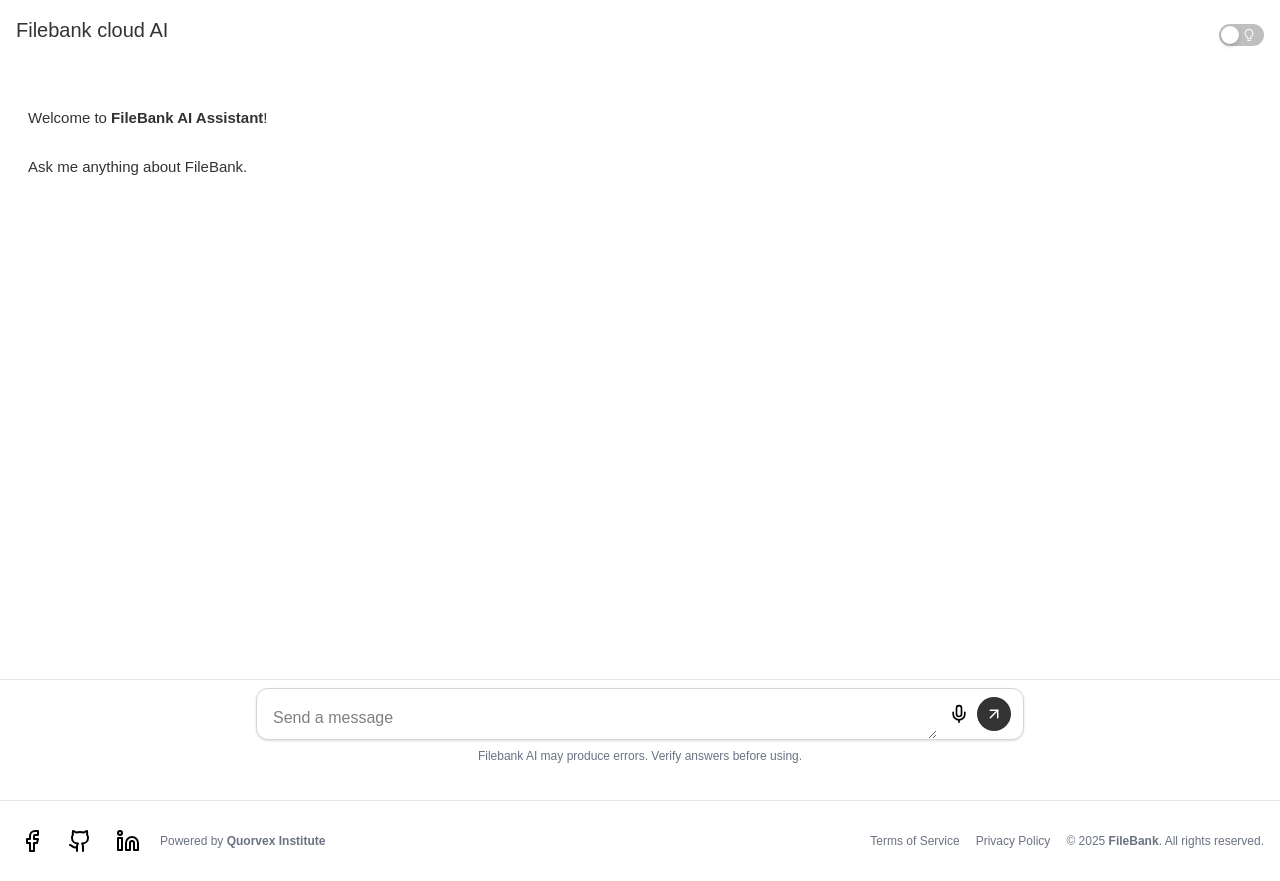
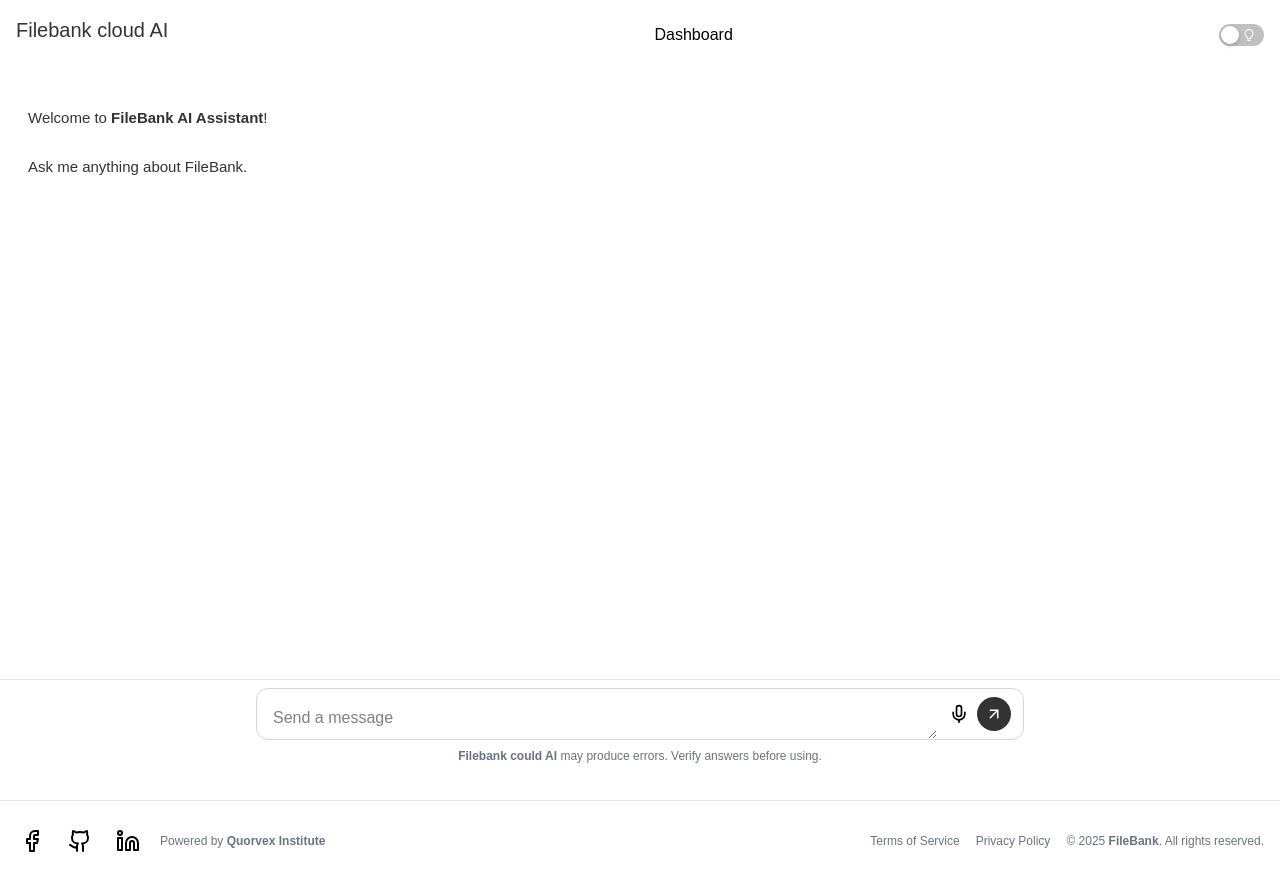
Before and after one commit to Ymffuture/Filebank, a React (Vite) app in the folder filebank-frontend/: page /full-screen-ai in a window 1280 px wide. Built offline with nearby package versions, Linux system fonts and the light colour scheme.

Commit message:
Update AIScreen.jsx

```diff
--- a/filebank-frontend/src/components/AIScreen.jsx
+++ b/filebank-frontend/src/components/AIScreen.jsx
@@ -7,6 +7,7 @@ import js from 'react-syntax-highlighter/dist/esm/languages/hljs/javascript';
 import { atomOneLight, atomOneDark } from 'react-syntax-highlighter/dist/esm/styles/hljs';
 import copy from 'copy-to-clipboard';
 import { SendHorizonal, Mic, ArrowUp} from 'lucide-react';
+import {Link} from 'react-router-dom';
 const { Text } = Typography;
 
 SyntaxHighlighter.registerLanguage('javascript', js);
@@ -157,6 +158,7 @@ export default function AIScreen() {
     <div className={`${darkMode ? 'dark' : ''} h-screen flex flex-col bg-gradient-to-br from-white to-white dark:from-gray-800 dark:to-gray-900`}>
       <header className="flex justify-between items-center p-4 bg-white dark:bg-gray-800">
         <h1 className="text-xl font-bold text-[#333] dark:text-white">Filebank cloud AI</h1>
+        <Link to='/dashboard' >Dashboard</Link>
         <Space>
           <Switch
             checked={darkMode}
@@ -181,7 +183,7 @@ export default function AIScreen() {
     {renderMessage({ from: 'bot', text: botTypingText }, 'typing')}
 
     <div className="ai-typing-bubble dark:bg-gray-700 dark:text-white">
-      <span>Typing</span>
+      <span className='animate-pulse text-[gray]' >Typing</span>
       <div className="flex ml-2 gap-1">
         <span className="ai-dot"></span>
         <span className="ai-dot"></span>
@@ -193,7 +195,7 @@ export default function AIScreen() {
       </main>
 <footer className="w-full px-4 pb-6 pt-2 bg-white dark:bg-gray-900 border-t border-gray-200 dark:border-gray-700">
   <div className="max-w-3xl mx-auto flex flex-col gap-2">
-    <div className="relative border border-gray-300 dark:border-gray-600 bg-white dark:bg-gray-800 rounded-xl shadow-sm flex items-end focus-within:ring-2 focus-within:ring-sky-500 transition">
+    <div className="relative border border-gray-300 dark:border-gray-600 bg-white dark:bg-gray-800 rounded-xl flex items-end focus-within:ring-2 focus-within:ring-sky-500 transition">
       <textarea
         value={input}
         onChange={(e) => setInput(e.target.value)}
@@ -206,7 +208,7 @@ export default function AIScreen() {
         rows={1}
         placeholder="Send a message"
         className="w-full resize-none border-0 bg-transparent px-4 py-3 text-sm text-gray-900 dark:text-white focus:outline-none"
-        aria-label="Type your message"
+        aria-label="Ask filebank AI..."
       />
       <div className="flex items-center gap-2 px-3 py-2">
         {/* Mic icon (optional) */}
@@ -230,8 +232,8 @@ export default function AIScreen() {
       </div>
     </div>
 
-    <p className="text-xs text-center text-gray-500 dark:text-gray-400 mt-1">
-      Filebank AI may produce errors. Verify answers before using.
+    <p className="text-xs text-center text-gray-500 dark:text-gray-400 mt-2">
+      <b>Filebank could AI</b> may produce errors. Verify answers before using.
     </p>
   </div>
 </footer>
```
